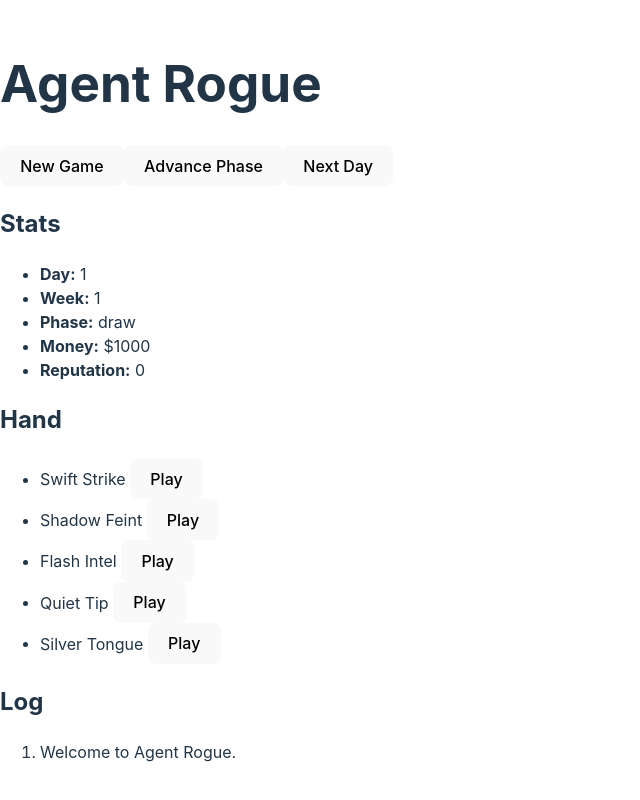
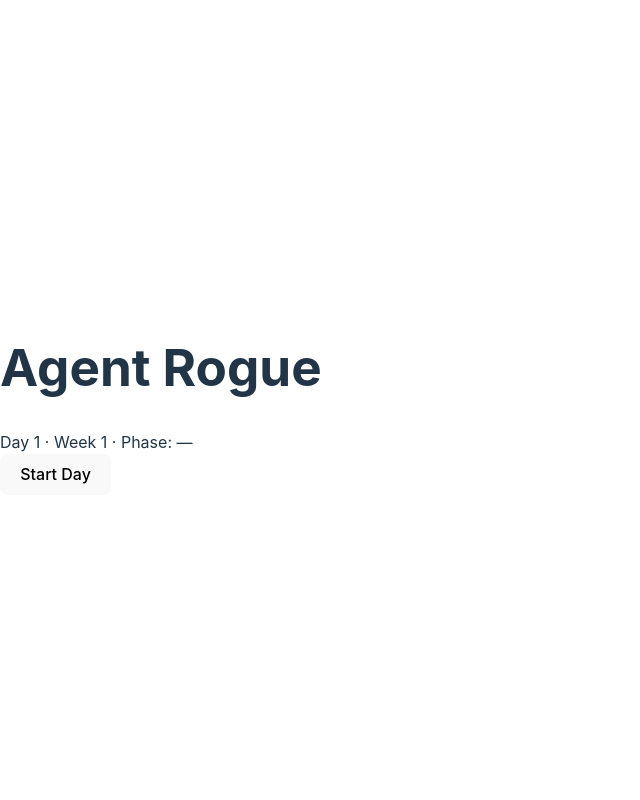
Before and after one commit to rphchrw/agent-rogue, a React (Vite) app: page / in a window 1280 px wide. Shown: the whole page, without its empty margins (0-640 px from the left). Built offline with nearby package versions, Linux system fonts and the light colour scheme.

Commit message:
Align ESLint config with plugin-free baseline

```diff
--- a/package.json
+++ b/package.json
@@ -7,8 +7,10 @@
     "predev": "node scripts/check-node.mjs",
     "dev": "vite",
     "prebuild": "node scripts/check-node.mjs",
-    "build": "tsc -b && vite build",
-    "lint": "eslint .",
+    "build": "vite build",
+    "lint": "eslint \"src/**/*.{js,jsx}\" --no-error-on-unmatched-pattern",
+    "lint:fix": "eslint \"src/**/*.{js,jsx}\" --fix --no-error-on-unmatched-pattern",
+    "typecheck": "tsc -p tsconfig.json --noEmit || exit 0",
     "preview": "vite preview"
   },
   "dependencies": {
--- a/src/App.tsx
+++ b/src/App.tsx
@@ -1,5 +1,27 @@
-import GameScreen from './ui/GameScreen'
+import PhaseControls from './components/PhaseControls'
+import StatusHUD from './components/StatusHUD'
+import { usePhaseManager } from './hooks/usePhaseManager'
 
-const App = () => <GameScreen />
+const App = () => {
+  const { phase, day, week, started, startDay, endPhase, endDay } = usePhaseManager({
+    onPhaseChange: (next) => console.debug('[PhaseManager] Phase changed:', next),
+    onDayStart: (info) => console.debug('[PhaseManager] Day started:', info),
+    onDayEnd: (summary) => console.debug('[PhaseManager] Day ended:', summary),
+  })
+
+  return (
+    <main className="app">
+      <h1>Agent Rogue</h1>
+      <StatusHUD day={day} week={week} phase={phase} />
+      {started ? (
+        <PhaseControls onEndPhase={endPhase} onEndDay={endDay} />
+      ) : (
+        <button type="button" onClick={startDay}>
+          Start Day
+        </button>
+      )}
+    </main>
+  )
+}
 
 export default App
--- /dev/null
+++ b/src/components/PhaseControls.tsx
@@ -0,0 +1,18 @@
+interface PhaseControlsProps {
+  onEndPhase: () => void
+  onEndDay: () => void
+  disabled?: boolean
+}
+
+const PhaseControls = ({ onEndPhase, onEndDay, disabled = false }: PhaseControlsProps) => (
+  <div className="phase-controls">
+    <button type="button" onClick={onEndPhase} disabled={disabled}>
+      End Phase
+    </button>
+    <button type="button" onClick={onEndDay} disabled={disabled}>
+      End Day
+    </button>
+  </div>
+)
+
+export default PhaseControls
--- /dev/null
+++ b/src/components/StatusHUD.tsx
@@ -0,0 +1,19 @@
+import type { Phase } from '../core/phaseMachine'
+
+interface StatusHUDProps {
+  day: number
+  week: number
+  phase: Phase | null
+}
+
+const StatusHUD = ({ day, week, phase }: StatusHUDProps) => (
+  <div className="status-hud">
+    <span>Day {day}</span>
+    <span> · </span>
+    <span>Week {week}</span>
+    <span> · </span>
+    <span>Phase: {phase ?? '—'}</span>
+  </div>
+)
+
+export default StatusHUD
--- /dev/null
+++ b/src/core/phaseMachine.ts
@@ -0,0 +1,48 @@
+export const PHASES = ['Morning', 'Afternoon', 'Night'] as const
+
+export type Phase = typeof PHASES[number]
+
+export interface DayWeek {
+  day: number
+  week: number
+}
+
+export interface EndDaySummary {
+  endedDay: number
+  endedWeek: number
+  phasesCompleted: Phase[]
+}
+
+export function nextPhase(phase: Phase): Phase | null {
+  const index = PHASES.indexOf(phase)
+
+  if (index === -1 || index >= PHASES.length - 1) {
+    return null
+  }
+
+  return PHASES[index + 1]
+}
+
+export function incrementDayWeek({ day, week }: DayWeek): DayWeek {
+  const nextDay = day + 1
+
+  if (nextDay > 7) {
+    return {
+      day: 1,
+      week: week + 1,
+    }
+  }
+
+  return {
+    day: nextDay,
+    week,
+  }
+}
+
+export function buildEndDaySummary({ day, week }: DayWeek): EndDaySummary {
+  return {
+    endedDay: day,
+    endedWeek: week,
+    phasesCompleted: [...PHASES],
+  }
+}
--- /dev/null
+++ b/src/hooks/usePhaseManager.ts
@@ -0,0 +1,166 @@
+import { useCallback, useEffect, useMemo, useRef, useState } from 'react'
+
+import {
+  PHASES,
+  buildEndDaySummary,
+  incrementDayWeek,
+  nextPhase,
+  type DayWeek,
+  type EndDaySummary,
+  type Phase,
+} from '../core/phaseMachine'
+
+interface UsePhaseManagerOptions {
+  onPhaseChange?: (phase: Phase) => void
+  onDayStart?: (dayWeek: DayWeek) => void
+  onDayEnd?: (summary: EndDaySummary) => void
+  autoStart?: boolean
+}
+
+interface UsePhaseManagerValue {
+  phase: Phase | null
+  day: number
+  week: number
+  started: boolean
+  startDay: () => void
+  endPhase: () => void
+  endDay: () => void
+}
+
+const INITIAL_DAY_WEEK: DayWeek = { day: 1, week: 1 }
+const ACTION_GUARD_MS = 200
+
+const includePhaseOnce = (collection: Phase[], item: Phase): Phase[] =>
+  collection.includes(item) ? collection : [...collection, item]
+
+export function usePhaseManager(options?: UsePhaseManagerOptions): UsePhaseManagerValue {
+  const { onPhaseChange, onDayStart, onDayEnd, autoStart = false } = options ?? {}
+  const [dayWeek, setDayWeek] = useState<DayWeek>(INITIAL_DAY_WEEK)
+  const [phase, setPhase] = useState<Phase | null>(null)
+  const [started, setStarted] = useState(false)
+  const completedPhasesRef = useRef<Phase[]>([])
+  const guardRef = useRef(0)
+
+  const markAction = useCallback(
+    (override = false) => {
+      const now = Date.now()
+
+      if (!override && now - guardRef.current < ACTION_GUARD_MS) {
+        return false
+      }
+
+      guardRef.current = now
+      return true
+    },
+    [],
+  )
+
+  const beginPhase = useCallback(
+    (next: Phase) => {
+      setPhase(next)
+      onPhaseChange?.(next)
+    },
+    [onPhaseChange],
+  )
+
+  const recordPhaseCompletion = useCallback((finished: Phase) => {
+    completedPhasesRef.current = includePhaseOnce(completedPhasesRef.current, finished)
+  }, [])
+
+  const startDayInternal = useCallback(
+    (override = false) => {
+      if (started) {
+        return
+      }
+
+      if (!markAction(override)) {
+        return
+      }
+
+      setStarted(true)
+      completedPhasesRef.current = []
+      onDayStart?.(dayWeek)
+      beginPhase(PHASES[0])
+    },
+    [beginPhase, dayWeek, markAction, onDayStart, started],
+  )
+
+  const endDayInternal = useCallback(
+    (override = false) => {
+      if (!started) {
+        return
+      }
+
+      if (!markAction(override)) {
+        return
+      }
+
+      const current: DayWeek = { ...dayWeek }
+      const summaryBase = buildEndDaySummary(current)
+      const phasesCompleted = [...completedPhasesRef.current]
+      const summary: EndDaySummary = {
+        ...summaryBase,
+        phasesCompleted,
+      }
+
+      onDayEnd?.(summary)
+
+      const next = incrementDayWeek(current)
+      setDayWeek(next)
+      completedPhasesRef.current = []
+      onDayStart?.(next)
+      beginPhase(PHASES[0])
+    },
+    [beginPhase, dayWeek, markAction, onDayEnd, onDayStart, started],
+  )
+
+  const endPhase = useCallback(() => {
+    if (!started || phase === null) {
+      return
+    }
+
+    if (!markAction()) {
+      return
+    }
+
+    const currentPhase = phase
+    recordPhaseCompletion(currentPhase)
+    const next = nextPhase(currentPhase)
+
+    if (next) {
+      beginPhase(next)
+      return
+    }
+
+    endDayInternal(true)
+  }, [beginPhase, endDayInternal, markAction, phase, recordPhaseCompletion, started])
+
+  const endDay = useCallback(() => {
+    endDayInternal(false)
+  }, [endDayInternal])
+
+  const startDay = useCallback(() => {
+    startDayInternal(false)
+  }, [startDayInternal])
+
+  useEffect(() => {
+    if (autoStart && !started) {
+      startDayInternal(true)
+    }
+  }, [autoStart, startDayInternal, started])
+
+  const value = useMemo(
+    () => ({
+      phase,
+      day: dayWeek.day,
+      week: dayWeek.week,
+      started,
+      startDay,
+      endPhase,
+      endDay,
+    }),
+    [dayWeek.day, dayWeek.week, endDay, endPhase, phase, startDay, started],
+  )
+
+  return value
+}
```
Also changed, not shown: .eslintrc.cjs, 1 other file (tests, documents, lock files or other folders).
